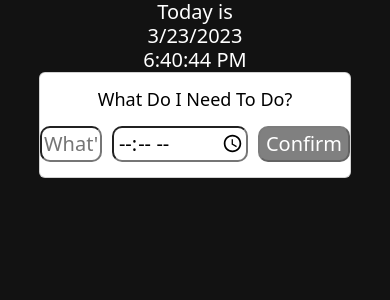
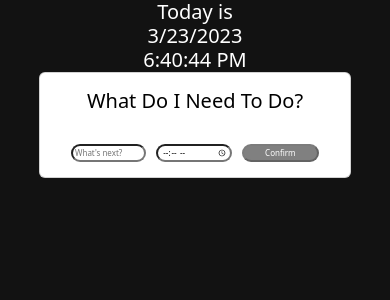
Before and after one commit to eukeo/todolist, a React (Create React App) app: page / in a window 390 px wide. Shown: the top 300 px of the page. Built offline with nearby package versions, Linux system fonts and the light colour scheme.

Commit message:
styling-changes

```diff
--- a/src/ListForm/ListForm.css
+++ b/src/ListForm/ListForm.css
@@ -1,5 +1,6 @@
 .formContainer {
   width: 50%;
+  text-align: center;
 }
 
 .title {
@@ -9,11 +10,10 @@
 }
 
 .inputFields {
-  /* margin-left: 10%; */
   display: inline-flex;
   font-size: 20px;
-  width: 100%;
-  margin-bottom: 5%;
+  width: 64%;
+  margin: 5% auto;
 }
 
 .textInput {
@@ -47,13 +47,21 @@
 
 @media only screen and (max-width: 980px) {
   .inputFields {
-    width: 100%;
+    width: 80%;
+  }
+}
+
+@media only screen and (max-width: 980px) {
+  .title {
+    font-size: 20px;
   }
 }
 
 @media only screen and (max-width: 980px) {
   .textInput,
-  .timeInput {
-    width: 70%;
+  .timeInput,
+  .confirmBtn {
+    width: 40%;
+    font-size: 8px;
   }
 }
--- a/src/NewTodo/NewTodo.css
+++ b/src/NewTodo/NewTodo.css
@@ -1,6 +1,9 @@
 .todoText {
   list-style: none;
-  margin-top: 10px;
+  margin-top: 15px;
+  width: 75%;
+  flex-wrap: wrap;
+  flex-direction: row;
 }
 
 .btns {
@@ -46,3 +49,31 @@
   margin-left: 5px;
   font-size: 14px;
 }
+
+@media only screen and (max-width: 980px) {
+  .btns {
+    flex-wrap: wrap;
+    flex-direction: row;
+    width: 25%;
+    position: absolute;
+    right: 1px;
+    left: 250px;
+    top: 10px;
+  }
+}
+
+@media only screen and (max-width: 980px) {
+  .editBtn,
+  .deleteBtn {
+    font-size: 8px;
+  }
+}
+
+@media only screen and (max-width: 980px) {
+  .todoText {
+    font-size: 10px;
+    width: 70%;
+    flex-wrap: wrap;
+    flex-direction: row;
+  }
+}
```
